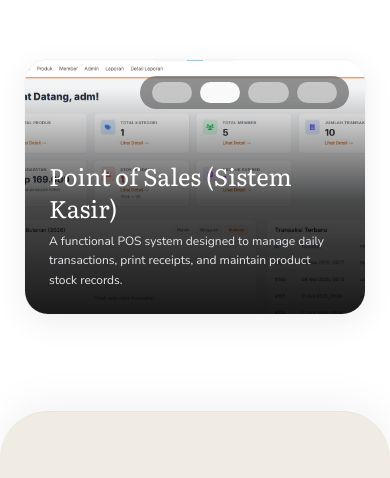
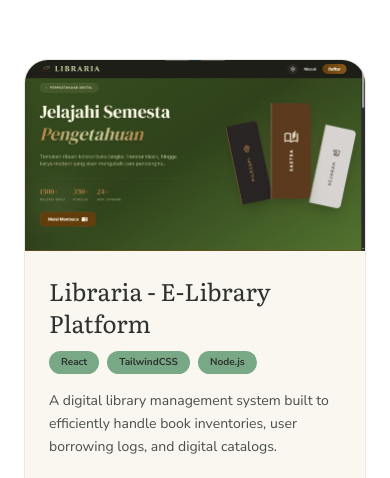
Before and after one commit to kaadutz/portfolio, a React (Vite) app: page / in a window 390 px wide. Shown: the part 1090-1568 px from the top of the page. Built offline with nearby package versions, Linux system fonts and the light colour scheme.

Commit message:
Update App.tsx

```diff
--- a/src/App.tsx
+++ b/src/App.tsx
@@ -1,13 +1,14 @@
 import { useState, useEffect, useRef, useMemo, ReactNode } from 'react';
 
 // --- TIPE DATA ---
-interface CarouselItem {
+interface PortfolioItem {
   id: number;
   title: string;
   role?: string;
   descEn: string;
   descId: string;
   image: string;
+  tech?: string[]; // Tambahan untuk Tech Stack Badges
 }
 
 interface FadeInSectionProps {
@@ -225,17 +226,12 @@ const FadeInSection = ({ children, delay = '0ms' }: FadeInSectionProps) => {
 function App(): JSX.Element {
   // Global States
   const [lang, setLang] = useState<'en' | 'id'>('en');
-  // Diubah jadi false agar default-nya Light Mode
   const [isDark, setIsDark] = useState<boolean>(false);
 
   // UI & Animation States
   const [isScrolled, setIsScrolled] = useState<boolean>(false);
   const [activeSection, setActiveSection] = useState<string>('');
   const [isMobileMenuOpen, setIsMobileMenuOpen] = useState<boolean>(false);
-
-  // Carousel States
-  const [currentExpSlide, setCurrentExpSlide] = useState<number>(0);
-  const [currentProjSlide, setCurrentProjSlide] = useState<number>(0);
 
   const t = dict[lang];
 
@@ -254,7 +250,6 @@ function App(): JSX.Element {
   useEffect(() => {
     const handleScroll = () => {
       const scrollY = window.scrollY;
-
       setIsScrolled(scrollY > 80);
 
       const sections = ['work', 'about', 'skills', 'experience', 'contact'];
@@ -283,53 +278,46 @@ function App(): JSX.Element {
     }
   }, [isMobileMenuOpen]);
 
-  // Tutup mobile menu ketika link di klik
   const closeMobileMenu = () => setIsMobileMenuOpen(false);
 
   // Data Projects
-  const projectsData: CarouselItem[] = [
+  const projectsData: PortfolioItem[] = [
     {
       id: 1,
       title: "Libraria - E-Library Platform",
       descEn: "A digital library management system built to efficiently handle book inventories, user borrowing logs, and digital catalogs.",
       descId: "Sistem manajemen perpustakaan digital yang dibangun untuk mengelola inventaris buku, log peminjaman, dan katalog digital secara efisien.",
-      image: "/images/projeklibraria.jpg"
+      image: "/images/projeklibraria.jpg",
+      tech: ["React", "TailwindCSS", "Node.js"] // Silakan disesuaikan dengan stack aslimu
     },
     {
       id: 2,
       title: "Point of Sales (Sistem Kasir)",
       descEn: "A functional POS system designed to manage daily transactions, print receipts, and maintain product stock records.",
       descId: "Sistem kasir fungsional yang dirancang untuk mengelola transaksi harian, mencetak struk, dan memelihara catatan stok produk.",
-      image: "/images/projekkasir.jpg"
+      image: "/images/projekkasir.jpg",
+      tech: ["PHP", "MySQL", "Bootstrap"]
     },
     {
       id: 3,
       title: "E-Parking System",
       descEn: "A digital parking management system designed to track vehicle entry/exit, calculate dynamic parking fees, and generate reports.",
       descId: "Sistem manajemen parkir digital yang dirancang untuk melacak keluar/masuk kendaraan, menghitung tarif parkir dinamis, dan menghasilkan laporan.",
-      image: "/images/projekparkir.jpg"
+      image: "/images/projekparkir.jpg",
+      tech: ["React", "Express", "TailwindCSS"]
     },
     {
       id: 4,
       title: "Five'r - Multimedia Campaign",
       descEn: "A creative digital promotional campaign for traditional Indonesian snacks (Es Poteng & Klepon Kecerit), utilizing beautiful Ghibli-inspired visual styles and animations.",
       descId: "Kampanye promosi digital kreatif untuk jajanan tradisional Indonesia (Es Poteng & Klepon Kecerit), memanfaatkan gaya visual estetik dan animasi yang terinspirasi dari Studio Ghibli.",
-      image: "/images/projekfiver.jpg"
+      image: "/images/projekfiver.jpg",
+      tech: ["Figma", "Premiere Pro", "After Effects"]
     }
   ];
 
-  useEffect(() => {
-    const timer = setInterval(() => {
-      setCurrentProjSlide((prev) => (prev === projectsData.length - 1 ? 0 : prev + 1));
-    }, 4500);
-    return () => clearInterval(timer);
-  }, [projectsData.length]);
-
-  const nextProjSlide = () => setCurrentProjSlide((prev) => (prev === projectsData.length - 1 ? 0 : prev + 1));
-  const prevProjSlide = () => setCurrentProjSlide((prev) => (prev === 0 ? projectsData.length - 1 : prev - 1));
-
   // Data Pengalaman
-  const experiencesData: CarouselItem[] = [
+  const experiencesData: PortfolioItem[] = [
     {
       id: 1,
       title: "Internship (Praktik Kerja Lapangan)",
@@ -344,7 +332,7 @@ function App(): JSX.Element {
       role: "English Proficiency Award",
       descEn: "Achieved the highest TOEIC score in school with a 950 in 2025, a significant improvement from 920 in 2024. Demonstrates professional-level English proficiency ready for global business communication.",
       descId: "Meraih skor TOEIC tertinggi di sekolah dengan nilai 950 pada tahun 2025, meningkat dari skor 920 pada tahun 2024. Menunjukkan tingkat kemahiran bahasa Inggris profesional yang siap untuk komunikasi bisnis global.",
-      image: "/images/toeci.jpeg"
+      image: "/images/toeic.jpeg" // Memperbaiki typo di nama file dari toeci.jpeg menjadi toeic.jpeg (berdasarkan struktur filemu)
     },
     {
       id: 3,
@@ -355,9 +343,6 @@ function App(): JSX.Element {
       image: "/images/usk.jpeg"
     }
   ];
-
-  const nextExpSlide = () => setCurrentExpSlide((prev) => (prev === experiencesData.length - 1 ? 0 : prev + 1));
-  const prevExpSlide = () => setCurrentExpSlide((prev) => (prev === 0 ? experiencesData.length - 1 : prev - 1));
 
   // --- SVG Icons ---
   const GithubIcon = () => (
@@ -379,10 +364,6 @@ function App(): JSX.Element {
       <CursorSpotlight />
 
       {/* --- DYNAMIC NAVBAR --- */}
-      {/*
-        FIX 1: z-[110] memastikan navbar selalu di atas semua section bertumpuk.
-        FIX 2: Wrapper fix agar animasi max-width mulus dan tidak lompat/patah.
-      */}
       <header className={`fixed top-0 left-0 right-0 z-[110] flex justify-center transition-all duration-500 ease-in-out pointer-events-none ${isScrolled ? 'pt-4 px-4' : 'pt-0 px-0'}`}>
         <nav
           className={`pointer-events-auto w-full transition-all duration-500 ease-in-out overflow-hidden flex items-center justify-between md:justify-center ${
@@ -446,7 +427,6 @@ function App(): JSX.Element {
       </header>
 
       {/* --- MOBILE FULLSCREEN MENU --- */}
-      {/* Diperbarui z-index ke 100 agar aman dari section bertumpuk */}
       <div
         className={`fixed inset-0 z-[100] bg-background/95 dark:bg-gray-900/95 backdrop-blur-lg flex flex-col items-center justify-center transition-all duration-500 ease-in-out md:hidden ${
           isMobileMenuOpen ? 'opacity-100 pointer-events-auto' : 'opacity-0 pointer-events-none'
@@ -479,10 +459,6 @@ function App(): JSX.Element {
 
           <FloatingParticles />
 
-          <div
-            className="absolute inset-0 z-0 opacity-[0.15] dark:opacity-[0.05] pointer-events-none mix-blend-multiply dark:mix-blend-screen bg-cover bg-center bg-fixed transition-opacity duration-1000"
-            style={{ backgroundImage: "url('https://images.unsplash.com/photo-1542459954-d47f12363b96?auto=format&fit=crop&q=80&w=2000')" }}
-          ></div>
           <div className="absolute inset-0 bg-gradient-to-b from-transparent via-background/50 to-background dark:via-gray-900/50 dark:to-gray-900 z-0"></div>
 
           <div className="absolute top-1/4 left-10 w-64 h-64 bg-surface-container-low dark:bg-primary-container/20 rounded-full mix-blend-multiply filter blur-3xl opacity-70 animate-pulse z-0"></div>
@@ -517,7 +493,7 @@ function App(): JSX.Element {
           </div>
         </section>
 
-        {/* --- PROJECTS SECTION --- */}
+        {/* --- PROJECTS SECTION (GRID BENTO) --- */}
         <section className="pt-32 pb-48 px-6 md:px-12 bg-surface-container-lowest dark:bg-gray-900 relative overflow-hidden z-20 -mt-24 rounded-t-[3rem] border-t border-outline-variant/20 dark:border-white/5 shadow-[0_-10px_40px_rgba(0,0,0,0.05)]" id="work">
           <div className="max-w-6xl mx-auto">
             <FadeInSection>
@@ -527,62 +503,53 @@ function App(): JSX.Element {
               </div>
             </FadeInSection>
 
-            <FadeInSection delay="200ms">
-              <div className="relative w-full aspect-[4/3] md:aspect-[16/7] bg-surface-variant dark:bg-gray-800 rounded-3xl overflow-hidden shadow-[0_8px_30px_rgba(46,50,48,0.08)] group border border-outline-variant/20 dark:border-gray-700">
+            <div className="grid grid-cols-1 md:grid-cols-2 gap-8">
               {projectsData.map((proj, index) => (
-                  <div
-                    key={proj.id}
-                    className={`absolute inset-0 transition-opacity duration-1000 ease-in-out ${
-                      index === currentProjSlide ? "opacity-100 z-10" : "opacity-0 z-0"
-                    }`}
-                  >
+                <FadeInSection key={proj.id} delay={`${index * 150}ms`}>
+                  <div className="group flex flex-col h-full bg-surface dark:bg-gray-800 rounded-3xl overflow-hidden border border-outline-variant/30 dark:border-gray-700 hover:border-primary dark:hover:border-primary-fixed transition-all duration-500 hover:-translate-y-2 shadow-sm hover:shadow-xl">
+
+                    {/* Gambar Proyek dengan Efek Zoom */}
+                    <div className="relative w-full aspect-video overflow-hidden bg-surface-variant dark:bg-gray-900">
                       {proj.image ? (
-                      <img src={proj.image} alt={proj.title} className="w-full h-full object-cover object-top" />
+                        <img
+                          src={proj.image}
+                          alt={proj.title}
+                          className="w-full h-full object-cover object-top transform group-hover:scale-105 transition-transform duration-700 ease-in-out"
+                        />
                       ) : (
                         <div className="w-full h-full flex flex-col items-center justify-center text-outline dark:text-gray-600">
-                        <span className="material-symbols-outlined text-6xl mb-4 opacity-50">web</span>
-                        <span className="font-label text-sm tracking-widest uppercase opacity-70 text-center px-4">[ Insert {proj.title} Screenshot ]</span>
+                          <span className="material-symbols-outlined text-4xl mb-2 opacity-50">web</span>
+                          <span className="font-label text-xs tracking-widest uppercase opacity-70">No Image</span>
+                        </div>
+                      )}
+                      <div className="absolute inset-0 bg-gradient-to-t from-black/50 to-transparent opacity-0 group-hover:opacity-100 transition-opacity duration-500" />
+                    </div>
+
+                    {/* Detail Konten & Tech Badges */}
+                    <div className="p-6 md:p-8 flex flex-col flex-grow">
+                      <h3 className="font-headline text-2xl text-on-background dark:text-white mb-3 group-hover:text-primary dark:group-hover:text-primary-fixed transition-colors">
+                        {proj.title}
+                      </h3>
+
+                      {proj.tech && (
+                        <div className="flex flex-wrap gap-2 mb-4">
+                          {proj.tech.map((tech, i) => (
+                            <span key={i} className="px-3 py-1 text-[10px] sm:text-xs font-bold font-label rounded-full bg-primary-container dark:bg-gray-700 text-on-primary-container dark:text-gray-200">
+                              {tech}
+                            </span>
+                          ))}
                         </div>
                       )}
 
-                    <div className="absolute inset-x-0 bottom-0 p-6 md:p-12 bg-gradient-to-t from-black/90 via-black/70 to-transparent">
-                      <div className="max-w-2xl mt-12 md:mt-0">
-                        <h3 className="font-headline text-2xl md:text-4xl text-white mb-2">{proj.title}</h3>
-                        <p className="font-body text-gray-200 text-xs md:text-base leading-relaxed line-clamp-3 md:line-clamp-none">
+                      <p className="font-body text-on-surface-variant dark:text-gray-400 text-sm md:text-base leading-relaxed mb-6 flex-grow">
                         {lang === 'en' ? proj.descEn : proj.descId}
                       </p>
                     </div>
+
                   </div>
-                  </div>
-                ))}
-
-                {/* Arrow Navigation for Projects */}
-                <button
-                  onClick={prevProjSlide}
-                  className="absolute left-2 md:left-4 top-1/2 -translate-y-1/2 z-20 w-10 h-10 md:w-12 md:h-12 bg-inverse-surface/40 hover:bg-primary dark:bg-black/50 dark:hover:bg-primary-fixed text-white rounded-full flex items-center justify-center backdrop-blur-sm transition-all opacity-0 group-hover:opacity-100 transform hover:scale-110"
-                >
-                  <span className="material-symbols-outlined text-lg md:text-2xl">chevron_left</span>
-                </button>
-                <button
-                  onClick={nextProjSlide}
-                  className="absolute right-2 md:right-4 top-1/2 -translate-y-1/2 z-20 w-10 h-10 md:w-12 md:h-12 bg-inverse-surface/40 hover:bg-primary dark:bg-black/50 dark:hover:bg-primary-fixed text-white rounded-full flex items-center justify-center backdrop-blur-sm transition-all opacity-0 group-hover:opacity-100 transform hover:scale-110"
-                >
-                  <span className="material-symbols-outlined text-lg md:text-2xl">chevron_right</span>
-                </button>
-
-                <div className="absolute top-4 right-4 md:top-6 md:right-8 z-20 flex gap-2 bg-black/40 backdrop-blur-md px-3 py-1.5 md:px-4 md:py-2 rounded-full">
-                  {projectsData.map((_, index) => (
-                    <button
-                      key={index}
-                      onClick={() => setCurrentProjSlide(index)}
-                      className={`h-1.5 rounded-full transition-all duration-500 ${
-                        index === currentProjSlide ? "bg-primary-fixed w-4 md:w-6" : "bg-white/50 w-1.5 md:w-2 hover:bg-white"
-                      }`}
-                    />
+                </FadeInSection>
               ))}
             </div>
-              </div>
-            </FadeInSection>
           </div>
         </section>
 
@@ -657,7 +624,7 @@ function App(): JSX.Element {
           </div>
         </section>
 
-        {/* --- EXPERIENCE SECTION --- */}
+        {/* --- EXPERIENCE SECTION (STACKED CARDS) --- */}
         <section className="pt-32 pb-48 px-6 md:px-12 bg-surface dark:bg-gray-800/60 relative z-50 -mt-24 rounded-t-[3rem] border-t border-outline-variant/20 dark:border-white/5 shadow-[0_-10px_40px_rgba(0,0,0,0.05)]" id="experience">
           <div className="max-w-5xl mx-auto">
             <FadeInSection>
@@ -667,73 +634,49 @@ function App(): JSX.Element {
               </div>
             </FadeInSection>
 
-            <FadeInSection delay="200ms">
-              <div className="relative bg-surface-container-lowest dark:bg-gray-800 rounded-3xl p-6 md:p-10 shadow-sm border border-outline-variant/20 dark:border-gray-700">
-                <div className="relative w-full aspect-video md:aspect-[21/9] rounded-2xl overflow-hidden bg-surface-variant dark:bg-gray-900 mb-8 group">
+            <div className="space-y-8">
               {experiencesData.map((exp, index) => (
-                    <div
-                      key={exp.id}
-                      className={`absolute inset-0 transition-opacity duration-700 ease-in-out ${
-                        index === currentExpSlide ? "opacity-100 z-10" : "opacity-0 z-0"
-                      }`}
-                    >
+                <FadeInSection key={exp.id} delay={`${index * 150}ms`}>
+                  <div className="flex flex-col md:flex-row gap-6 md:gap-8 bg-surface-container-lowest dark:bg-gray-800 p-6 md:p-8 rounded-3xl border border-outline-variant/20 dark:border-gray-700 hover:border-primary/50 transition-colors shadow-sm group">
+
+                    {/* Thumbnail Kiri */}
+                    <div className="w-full md:w-1/3 aspect-video md:aspect-[4/3] rounded-2xl overflow-hidden bg-surface-variant dark:bg-gray-900 shrink-0 relative">
                       {exp.image ? (
-                        <img src={exp.image} alt={exp.title} className="w-full h-full object-cover" />
+                        <img
+                          src={exp.image}
+                          alt={exp.title}
+                          className="w-full h-full object-cover transform group-hover:scale-105 transition-transform duration-500"
+                        />
                       ) : (
                         <div className="w-full h-full flex flex-col items-center justify-center text-outline dark:text-gray-600 bg-surface-variant dark:bg-gray-900">
-                          <span className="material-symbols-outlined text-6xl mb-2 opacity-50">photo_library</span>
-                          <span className="font-label text-sm tracking-widest uppercase opacity-70">{t.exp.photoHint}</span>
+                          <span className="material-symbols-outlined text-4xl mb-2 opacity-50">photo_library</span>
+                          <span className="font-label text-xs tracking-widest uppercase opacity-70">{t.exp.photoHint}</span>
                         </div>
                       )}
                     </div>
-                  ))}
 
-                  {/* Arrow Navigation for Experience */}
-                  <button
-                    onClick={prevExpSlide}
-                    className="absolute left-2 md:left-4 top-1/2 -translate-y-1/2 z-20 w-10 h-10 md:w-12 md:h-12 bg-inverse-surface/40 hover:bg-primary dark:bg-black/50 dark:hover:bg-primary-fixed text-white rounded-full flex items-center justify-center backdrop-blur-sm transition-all opacity-0 group-hover:opacity-100 transform hover:scale-110"
-                  >
-                    <span className="material-symbols-outlined text-lg md:text-2xl">chevron_left</span>
-                  </button>
-                  <button
-                    onClick={nextExpSlide}
-                    className="absolute right-2 md:right-4 top-1/2 -translate-y-1/2 z-20 w-10 h-10 md:w-12 md:h-12 bg-inverse-surface/40 hover:bg-primary dark:bg-black/50 dark:hover:bg-primary-fixed text-white rounded-full flex items-center justify-center backdrop-blur-sm transition-all opacity-0 group-hover:opacity-100 transform hover:scale-110"
-                  >
-                    <span className="material-symbols-outlined text-lg md:text-2xl">chevron_right</span>
-                  </button>
-                </div>
-
-                <div className="text-center md:text-left min-h-[140px] px-4 md:px-0 relative z-20">
-                  <h3 className="font-headline text-2xl md:text-3xl text-on-background dark:text-white mb-2">{experiencesData[currentExpSlide].title}</h3>
-                  <p className="font-label text-xs md:text-sm text-primary dark:text-primary-fixed font-bold uppercase tracking-widest mb-4">{experiencesData[currentExpSlide].role}</p>
-                  <p className="font-body text-sm md:text-lg text-on-surface-variant dark:text-gray-400 leading-relaxed max-w-3xl">
-                    {lang === 'en' ? experiencesData[currentExpSlide].descEn : experiencesData[currentExpSlide].descId}
+                    {/* Konten Kanan */}
+                    <div className="flex flex-col justify-center flex-grow">
+                      <p className="font-label text-sm text-primary dark:text-primary-fixed font-bold uppercase tracking-widest mb-2">
+                        {exp.role}
+                      </p>
+                      <h3 className="font-headline text-2xl md:text-3xl text-on-background dark:text-white mb-4">
+                        {exp.title}
+                      </h3>
+                      <p className="font-body text-sm md:text-base text-on-surface-variant dark:text-gray-400 leading-relaxed">
+                        {lang === 'en' ? exp.descEn : exp.descId}
                       </p>
                     </div>
 
-                <div className="flex justify-center md:justify-start gap-3 mt-8 px-4 md:px-0 relative z-20">
-                  {experiencesData.map((_, index) => (
-                    <button
-                      key={index}
-                      onClick={() => setCurrentExpSlide(index)}
-                      className={`h-1.5 md:h-2 rounded-full transition-all duration-500 ${
-                        index === currentExpSlide ? "bg-primary dark:bg-primary-fixed w-6 md:w-8" : "bg-outline-variant dark:bg-gray-600 w-1.5 md:w-2 hover:bg-outline dark:hover:bg-gray-500"
-                      }`}
-                    />
+                  </div>
+                </FadeInSection>
               ))}
             </div>
-              </div>
-            </FadeInSection>
           </div>
         </section>
 
         {/* --- CONTACT SECTION --- */}
         <section className="pt-32 pb-40 px-6 md:px-12 bg-secondary-container dark:bg-gray-900 relative overflow-hidden z-[60] -mt-24 rounded-t-[3rem] border-t border-outline-variant/20 dark:border-white/5 shadow-[0_-10px_40px_rgba(0,0,0,0.05)]" id="contact">
-          <div
-            className="absolute inset-0 z-0 opacity-[0.1] dark:opacity-[0.05] pointer-events-none mix-blend-multiply dark:mix-blend-screen bg-cover bg-bottom transition-opacity duration-1000"
-            style={{ backgroundImage: "url('https://images.unsplash.com/photo-1542459954-d47f12363b96?auto=format&fit=crop&q=80&w=2000')" }}
-          ></div>
-
           <div className="absolute top-0 right-0 w-96 h-96 bg-tertiary-container dark:bg-tertiary-container/10 rounded-full mix-blend-multiply filter blur-3xl opacity-30 transform translate-x-1/2 -translate-y-1/2 z-0"></div>
           <div className="absolute bottom-0 left-0 w-64 h-64 bg-primary-container dark:bg-primary-container/10 rounded-full mix-blend-multiply filter blur-3xl opacity-20 transform -translate-x-1/2 translate-y-1/2 z-0"></div>
 
```
Lines whose indentation alone changed are shown as unchanged.
